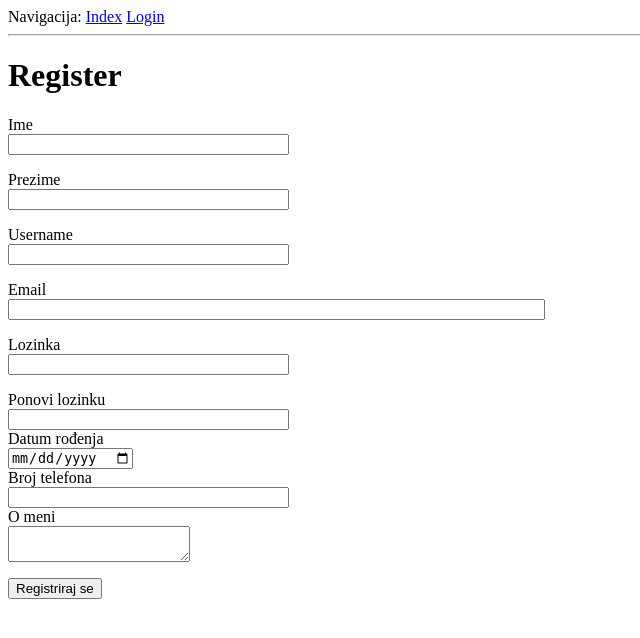
After one commit to luka1baljak/Tim-Superman, a Flask app: page /register in a window 1280 px wide. The commit adds this page. Shown: the top 638 px of the page, without its empty margins (0-640 px from the left). Run offline with Flask 2, Linux system fonts and the light colour scheme.

Commit message:
Luka Baljak-promjene
Dodao sam RegistrationForm

```diff
--- a/app/forms.py
+++ b/app/forms.py
@@ -1,9 +1,37 @@
 from flask_wtf import FlaskForm
-from wtforms import StringField, PasswordField, BooleanField, SubmitField
-from wtforms.validators import DataRequired
+from wtforms import StringField, PasswordField, BooleanField, SubmitField, TextAreaField, DateField
+from wtforms.validators import ValidationError, DataRequired, Email, EqualTo
+from app.models import User
+
+
+
 
 class LoginForm(FlaskForm):
-	username=StringField('Username', validators=[DataRequired()])
-	password=PasswordField('Password',validators=[DataRequired()])
-	remember_me=BooleanField('Remember Me')
-	submit=SubmitField('Sign In')
+    username=StringField('Username', validators=[DataRequired()])
+    password=PasswordField('Password',validators=[DataRequired()])
+    remember_me=BooleanField('Remember Me')
+    submit=SubmitField('Sign In')
+
+
+
+class RegistrationForm(FlaskForm):
+    ime=StringField('Ime',validators=[DataRequired()])
+    prezime=StringField('Prezime',validators=[DataRequired()])
+    username = StringField('Username', validators=[DataRequired()])
+    email = StringField('Email', validators=[DataRequired(), Email()])
+    password=PasswordField('Lozinka',validators=[DataRequired()])
+    password2=PasswordField('Ponovi lozinku',validators=[DataRequired(),EqualTo('password')])
+    datum_rodjenja=DateField('Datum rođenja',format='%d/%m/%Y')
+    broj_telefona=StringField('Broj telefona')
+    o_meni=TextAreaField('O meni')
+    submit=SubmitField('Registriraj se')
+
+    def validate_username(self, username):
+        user = User.query.filter_by(username=username.data).first()
+        if user is not None:
+            raise ValidationError('Username se vec koristi. Molimo unesite drugi username.')
+
+    def validate_email(self, email):
+        user = User.query.filter_by(email=email.data).first()
+        if user is not None:
+            raise ValidationError('Email se vec koristi. Molimo unesite drugi email.')
--- a/app/routes.py
+++ b/app/routes.py
@@ -6,6 +6,9 @@ from app.models import User
 from flask_login import logout_user, login_required
 from flask import request
 from werkzeug.urls import url_parse
+from app import db
+from app.forms import RegistrationForm
+
 
 @app.route('/')
 @app.route('/index')
@@ -34,3 +37,18 @@ def login():
 def logout():
 	logout_user()
 	return redirect(url_for('login'))
+
+
+@app.route('/register', methods=['GET', 'POST'])
+def register():
+    if current_user.is_authenticated:
+        return redirect(url_for('index'))
+    form = RegistrationForm()
+    if form.validate_on_submit():
+        user = User(username=form.username.data, email=form.email.data, ime=form.ime.data, prezime= form.prezime.data,datum_rodjenja=form.datum_rodjenja.data,broj_telefona=form.broj_telefona.data,o_meni=form.o_meni.data)
+        user.set_password(form.password.data)
+        db.session.add(user)
+        db.session.commit()
+        flash('Congratulations, you are now a registered user!')
+        return redirect(url_for('login'))
+    return render_template('register.html', title='Register', form=form)
--- a/app/templates/login.html
+++ b/app/templates/login.html
@@ -20,5 +20,7 @@
         </p>
         <p>{{ form.remember_me() }} {{ form.remember_me.label }}</p>
         <p>{{ form.submit() }}</p>
+
+        <p>New User? <a href="{{ url_for('register') }}">Click to Register!</a></p>
     </form>
 {% endblock %}
--- /dev/null
+++ b/app/templates/register.html
@@ -0,0 +1,69 @@
+{% extends "base.html" %}
+
+{% block content %}
+    <h1>Register</h1>
+    <form action="" method="post">
+        {{ form.hidden_tag() }}
+        <p>
+            {{ form.ime.label }}<br>
+            {{ form.ime(size=32) }}<br>
+            {% for error in form.ime.errors %}
+            <span style="color: red;">[{{ error }}]</span>
+            {% endfor %}
+        </p>
+        <p>
+            {{ form.prezime.label }}<br>
+            {{ form.prezime(size=32) }}<br>
+            {% for error in form.prezime.errors %}
+            <span style="color: red;">[{{ error }}]</span>
+            {% endfor %}
+        </p>
+        <p>
+            {{ form.username.label }}<br>
+            {{ form.username(size=32) }}<br>
+            {% for error in form.username.errors %}
+            <span style="color: red;">[{{ error }}]</span>
+            {% endfor %}
+        </p>
+        <p>
+            {{ form.email.label }}<br>
+            {{ form.email(size=64) }}<br>
+            {% for error in form.email.errors %}
+            <span style="color: red;">[{{ error }}]</span>
+            {% endfor %}
+        </p>
+        <p>
+            {{ form.password.label }}<br>
+            {{ form.password(size=32) }}<br>
+            {% for error in form.password.errors %}
+            <span style="color: red;">[{{ error }}]</span>
+            {% endfor %}
+        </p>
+        <p>
+            {{ form.password2.label }}<br>
+            {{ form.password2(size=32) }}<br>
+            {% for error in form.password2.errors %}
+            <span style="color: red;">[{{ error }}]</span>
+            {% endfor %}
+
+            {{ form.datum_rodjenja.label }}<br>
+            {{ form.datum_rodjenja(size=32) }}<br>
+            {% for error in form.datum_rodjenja.errors %}
+            <span style="color: red;">[{{ error }}]</span>
+            {% endfor %}
+
+            {{ form.broj_telefona.label }}<br>
+            {{ form.broj_telefona(size=32) }}<br>
+            {% for error in form.broj_telefona.errors %}
+            <span style="color: red;">[{{ error }}]</span>
+            {% endfor %}
+
+            {{ form.o_meni.label }}<br>
+            {{ form.o_meni(size=64) }}<br>
+            {% for error in form.o_meni.errors %}
+            <span style="color: red;">[{{ error }}]</span>
+            {% endfor %}
+        </p>
+        <p>{{ form.submit() }}</p>
+    </form>
+{% endblock %}
```
Also changed, not shown: app.db.
